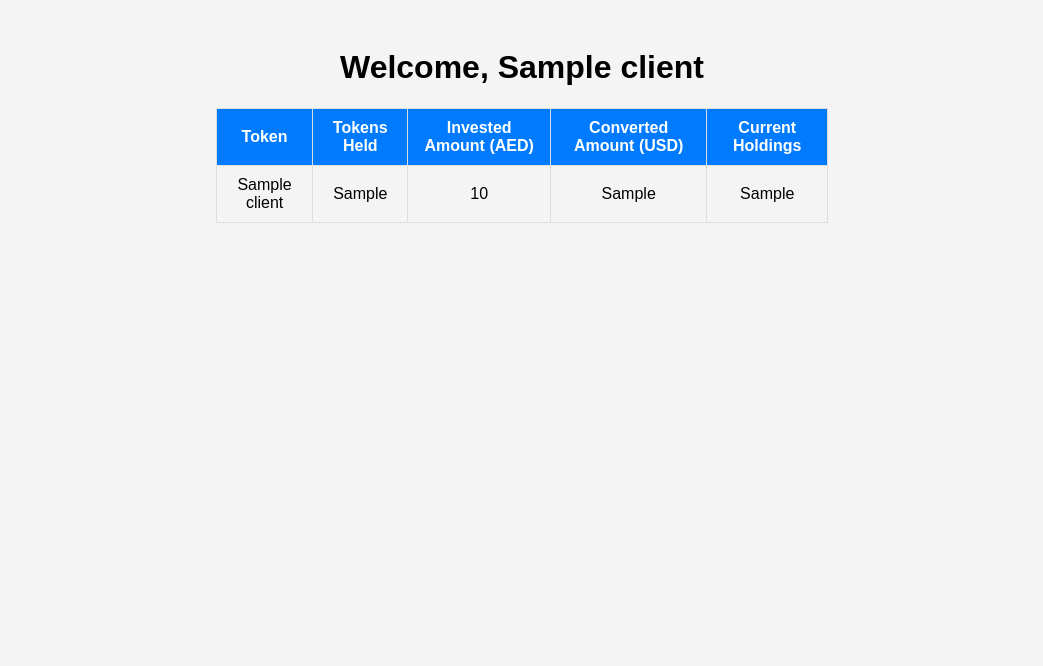
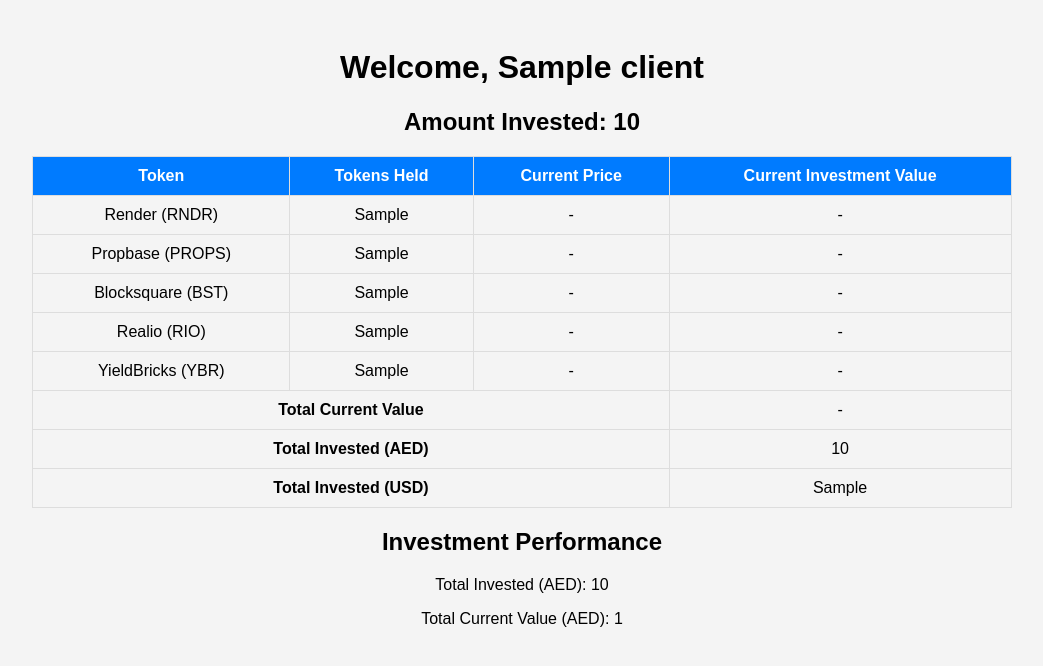
Before and after one commit to yusuf-bot/crypto-tracker, a Python web app: template templates/client_dashboard.html in a window 1280 px wide. Shown: the top 666 px of the page, without its empty margins (118-1161 px from the left). Run offline with Jinja, Linux system fonts and the light colour scheme; the template is opened without the code that fills it: most values are stand-ins (such as "Sample title", 1, 10 or a date in 2020).

Commit message:
Update client_dashboard.html

```diff
--- a/templates/client_dashboard.html
+++ b/templates/client_dashboard.html
@@ -6,28 +6,133 @@
     <title>Client Dashboard</title>
     <style>
         body { font-family: Arial, sans-serif; background: #f4f4f4; text-align: center; padding: 20px; }
-        table { margin: 20px auto; width: 50%; border-collapse: collapse; }
+        table { margin: 20px auto; width: 80%; border-collapse: collapse; }
         th, td { border: 1px solid #ddd; padding: 10px; }
         th { background: #007BFF; color: white; }
     </style>
+<script>
+    function updatePrices() {
+        fetch('/api/prices/update')
+            .then(response => {
+                if (!response.ok) {
+                    throw new Error('Network response was not ok');
+                }
+                return response.json();
+            })
+            .then(data => {
+                // Update current values for each token
+                const tokens = ['rndr', 'props', 'bst', 'rio', 'ybr'];
+                let totalValue = 0;
+
+                tokens.forEach(token => {
+                    // Get the number of tokens held
+                    const tokensHeld = parseFloat(document.querySelector(`#tokens-held-${token}`).textContent);
+
+                    // Calculate current value
+                    const currentValue = (data[token] * tokensHeld).toFixed(2);
+
+                    // Update the current value cell
+                    document.querySelector(`#current-inv-${token}`).textContent = currentValue;
+
+                    // Add to total value
+                    totalValue += parseFloat(currentValue);
+                });
+
+                // Update total value
+                document.querySelector('#total-current-value').textContent = totalValue.toFixed(2);
+                document.querySelector('#total-current-value-aed').textContent = totalValue.toFixed(2);
+
+                // Calculate profit/loss
+                const investedAmount = parseFloat("{{ client.amount_invested_aed }}"); // Amount invested in AED
+                const profitLoss = totalValue - investedAmount;
+                const profitLossPercentage = (profitLoss / investedAmount) * 100;
+
+                // Update profit/loss display
+                const profitLossElement = document.querySelector('#profit-loss');
+                if (profitLoss >= 0) {
+                    profitLossElement.innerHTML = `Profit/Loss: <span style="color: green;">+${profitLoss.toFixed(2)} AED (+${profitLossPercentage.toFixed(2)}%)</span>`;
+                } else {
+                    profitLossElement.innerHTML = `Profit/Loss: <span style="color: red;">-${(-profitLoss).toFixed(2)} AED (${profitLossPercentage.toFixed(2)}%)</span>`;
+                }
+                // Update current prices
+                tokens.forEach(token => {
+                    document.querySelector(`#current-price-${token}`).textContent = data[token].toFixed(2);
+                });
+            })
+            .catch(error => console.error('Error fetching prices:', error));
+    }
+
+    // Call update prices on page load
+     updatePrices();
+
+    // Set interval to update prices every 2 minutes
+    setInterval(updatePrices, 120000);
+</script>
 </head>
 <body>
     <h1>Welcome, {{ client.name }}</h1>
+    <h2>Amount Invested: {{ client.amount_invested_aed }}</h2>
     <table>
+        <thead>
             <tr>
                 <th>Token</th>
                 <th>Tokens Held</th>
-            <th>Invested Amount (AED)</th>
-            <th>Converted Amount (USD)</th>
-            <th>Current Holdings</th>
+                <th>Current Price</th>
+                <th>Current Investment Value</th>
+            </tr>
+        </thead>
+        <tbody>
+            <tr>
+                <td>Render (RNDR)</td>
+                <td id="tokens-held-rndr">{{ client.tokens_held_rndr }}</td>
+                <td id="current-price-rndr">-</td>
+                <td id="current-inv-rndr">-</td>
             </tr>
             <tr>
-            <td>{{ client.token_name }}</td>
-            <td>{{ client.tokens_held }}</td>
+                <td>Propbase (PROPS)</td>
+                <td id="tokens-held-props">{{ client.tokens_held_props }}</td>
+                <td id="current-price-props">-</td>
+                <td id="current-inv-props">-</td>
+            </tr>
+            <tr>
+                <td>Blocksquare (BST)</td>
+                <td id="tokens-held-bst">{{ client.tokens_held_bst }}</td>
+                <td id="current-price-bst">-</td>
+                <td id="current-inv-bst">-</td>
+            </tr>
+            <tr>
+                <td>Realio (RIO)</td>
+                <td id="tokens-held-rio">{{ client.tokens_held_rio }}</td>
+                <td id="current-price-rio">-</td>
+                <td id="current-inv-rio">-</td>
+            </tr>
+            <tr>
+                <td>YieldBricks (YBR)</td>
+                <td id="tokens-held-ybr">{{ client.tokens_held_ybr }}</td>
+                <td id="current-price-ybr">-</td>
+                <td id="current-inv-ybr">-</td>
+            </tr>
+        </tbody>
+        <tfoot>
+            <tr>
+                <td colspan="3"><strong>Total Current Value</strong></td>
+                <td id="total-current-value">-</td>
+            </tr>
+            <tr>
+                <td colspan="3"><strong>Total Invested (AED)</strong></td>
                 <td>{{ client.amount_invested_aed }}</td>
+            </tr>
+            <tr>
+                <td colspan="3"><strong>Total Invested (USD)</strong></td>
                 <td>{{ client.converted_to_usd }}</td>
-            <td>{{ client.current_holdings }}</td>
             </tr>
+        </tfoot>
     </table>
+    <div>
+        <h2>Investment Performance</h2>
+        <p>Total Invested (AED): {{ client.amount_invested_aed | round(2) }}</p>
+        <p>Total Current Value (AED): <span id="total-current-value-aed">{{ client.total_value | round(2) }}</span></p>
+        <p id="profit-loss"></p>
+    </div>
 </body>
 </html>
```
Lines whose indentation alone changed are shown as unchanged.
